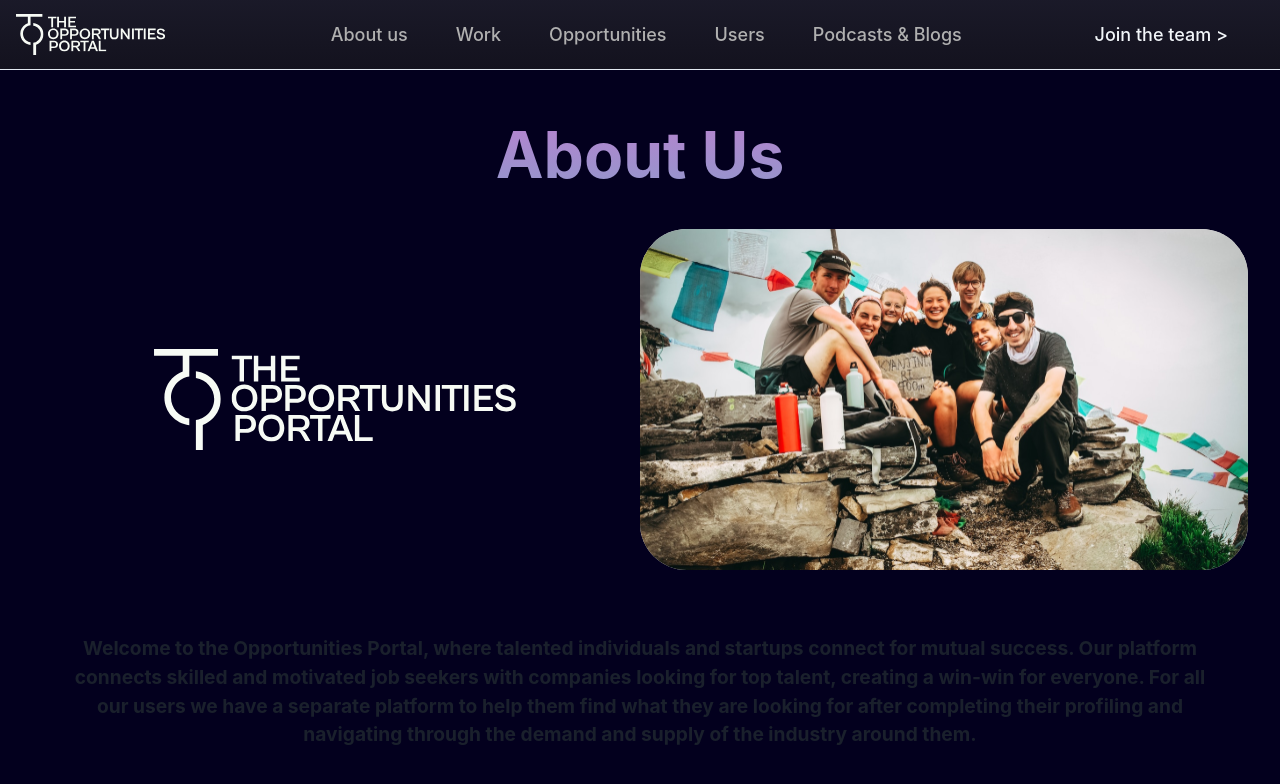
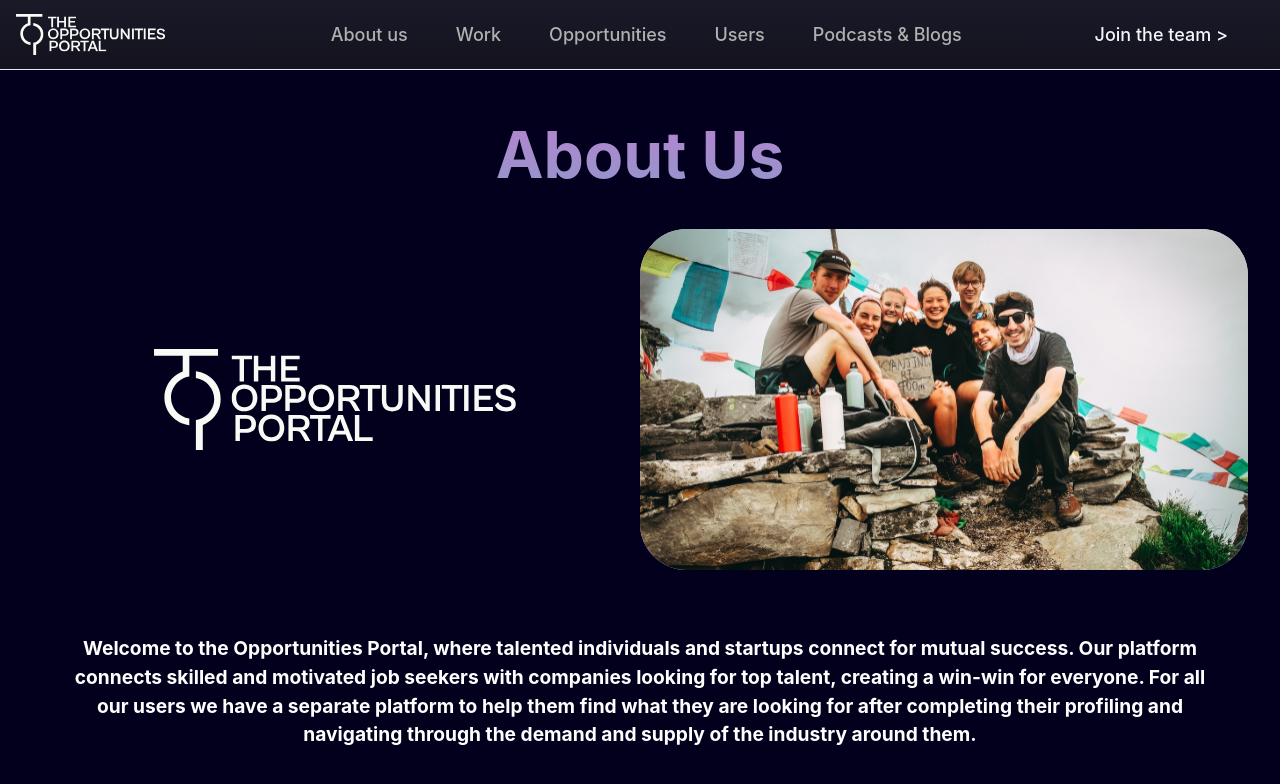
Before and after one commit to The-Opportunties-Portal/top-landing, a Next.js app: page /about in a window 1280 px wide. Shown: the top 784 px of the page. Built offline with nearby package versions, Linux system fonts and the light colour scheme.

Commit message:
fix: make about text font white

```diff
--- a/components/about/About.tsx
+++ b/components/about/About.tsx
@@ -61,6 +61,7 @@ const AboutUs = () => {
           md: "1.2rem",
         }}
         fontWeight="bold"
+        color="white"
       >
         Welcome to the Opportunities Portal, where talented individuals and
         startups connect for mutual success. Our platform connects skilled and
```
